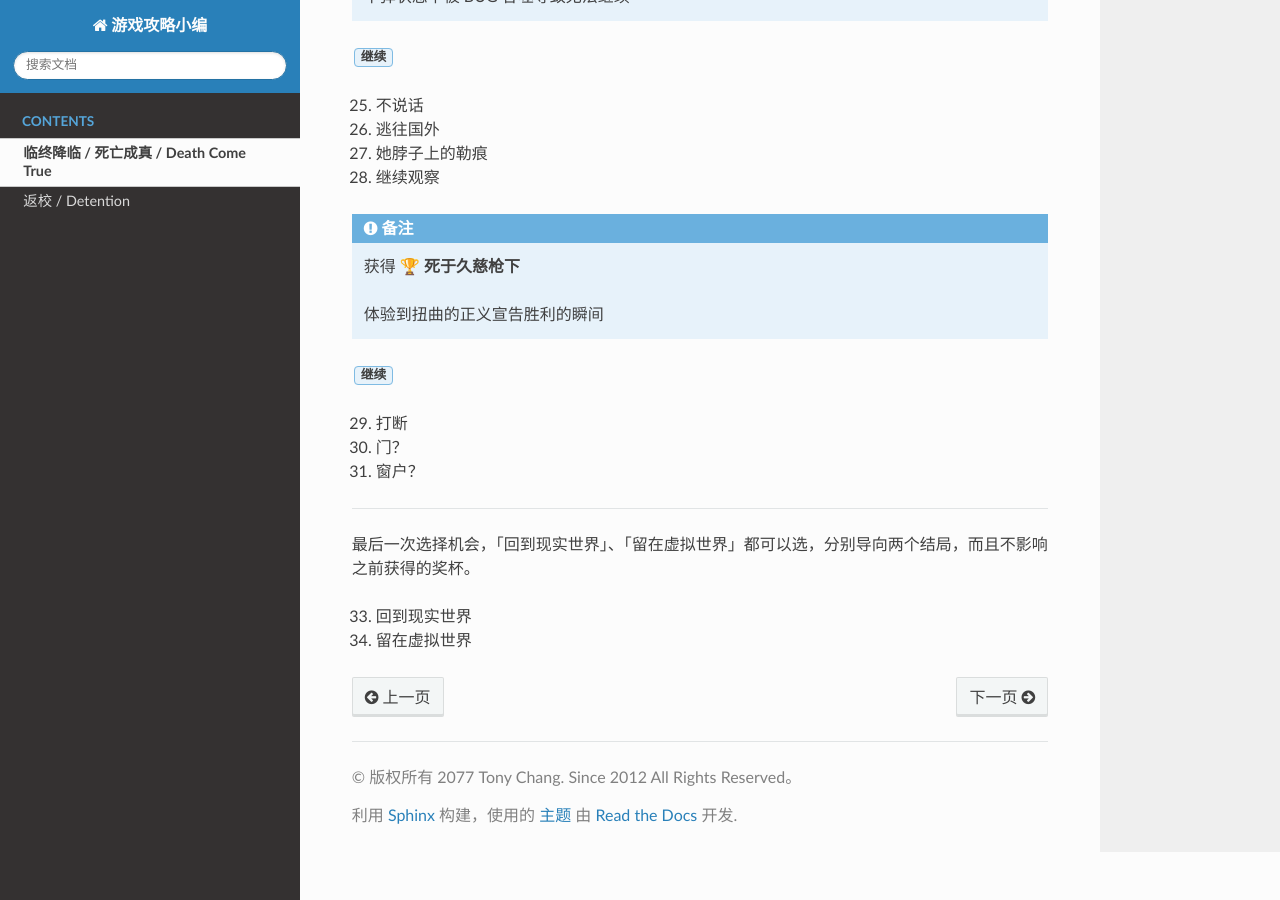
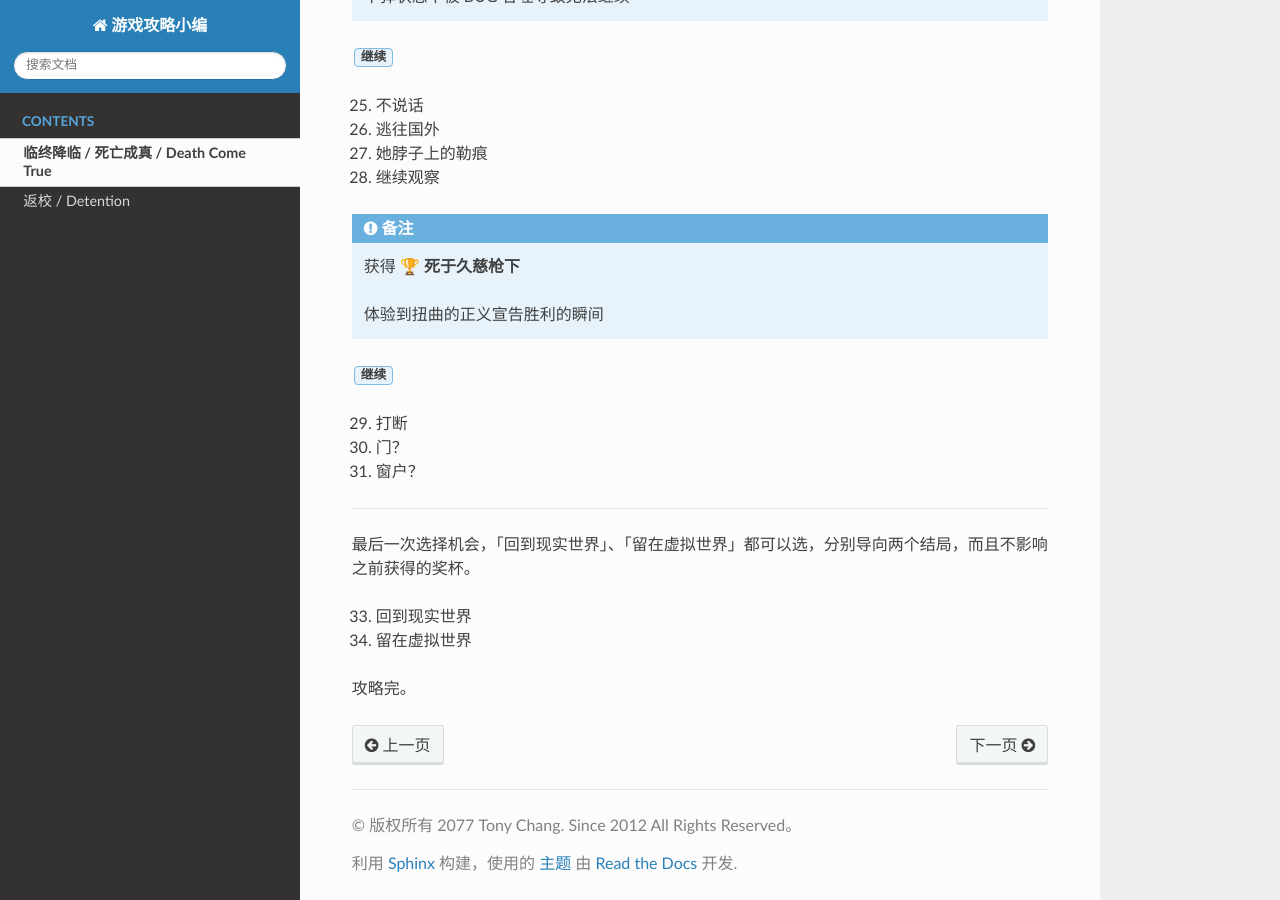
Before and after one commit to tony-aptx4869/game_walkthroughs, a Sphinx documentation site: the page built from docs/ps/death_come_true.rst, in a window 1280 px wide and 900 px high, scrolled down 3777 px. Built offline with Sphinx 7.4.7 and the Read the Docs theme 2.0.0, drawn with Linux system fonts in a browser that asks for light colours.

Commit message:
Update death_come_true.rst

```diff
--- a/docs/ps/death_come_true.rst
+++ b/docs/ps/death_come_true.rst
@@ -175,3 +175,5 @@
 
 33. 回到现实世界
 34. 留在虚拟世界
+
+攻略完。
```
